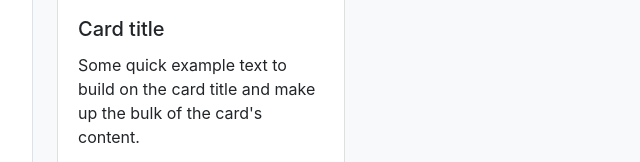
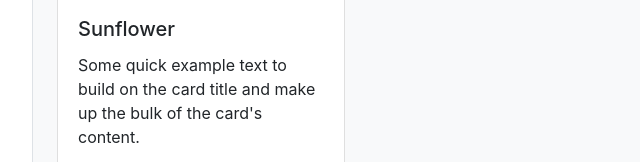
Before and after one commit to kTejashwini/college, a plain HTML site: page index.html in a window 1280 px wide. Shown: the part 325-487 px from the top of the page, 7-647 px from the left. Drawn offline with Linux system fonts and the light colour scheme.

Commit message:
Update index.html

```diff
--- a/index.html
+++ b/index.html
@@ -14,7 +14,7 @@
                 <div class="card" style="width: 18rem;">
   <img src="image.jpg" height="200px" width="100px" class="card-img-top" alt="...">
   <div class="card-body">
-    <h5 class="card-title">Card title</h5>
+    <h5 class="card-title">Sunflower</h5>
     <p class="card-text">Some quick example text to build on the card title and make up the bulk of the card's content.</p>
     <a href="#" class="btn btn-primary">Go somewhere</a>
   </div>
```
